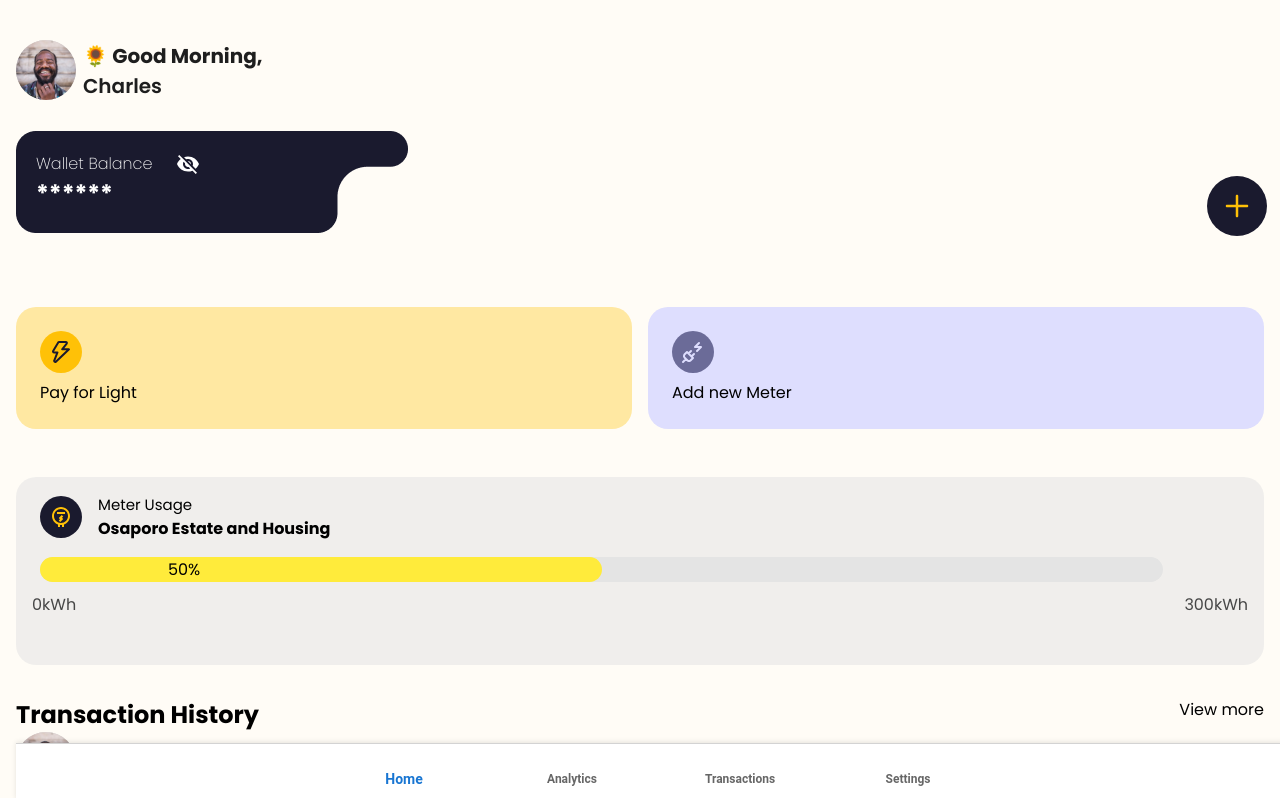
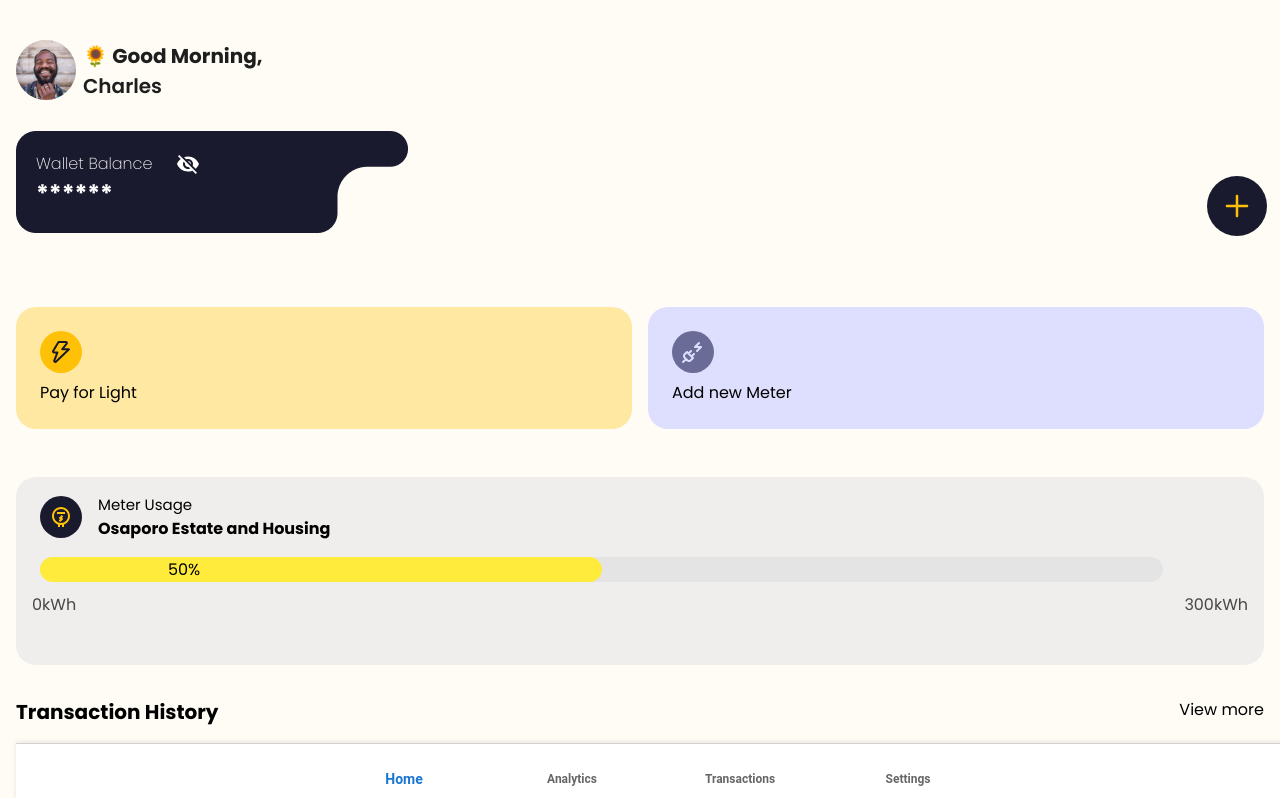
Before and after one commit to mrauthentik/pawa, a React (Vite) app in the folder pawa-sure/: page /dashboard in a window 1280 px wide. Shown: the top 798 px of the page. Built offline with nearby package versions, Linux system fonts and the light colour scheme; some icons are missing.

Commit message:
feat: update Transaction History header styles for improved layout

```diff
--- a/pawa-sure/src/App.css
+++ b/pawa-sure/src/App.css
@@ -584,8 +584,9 @@ button:active{
     .header{
         display: flex;
         justify-content: space-between;
+        margin-bottom: 1rem;
         h2{
-
+            font-size: 20px;
         }
         p{
 
```
